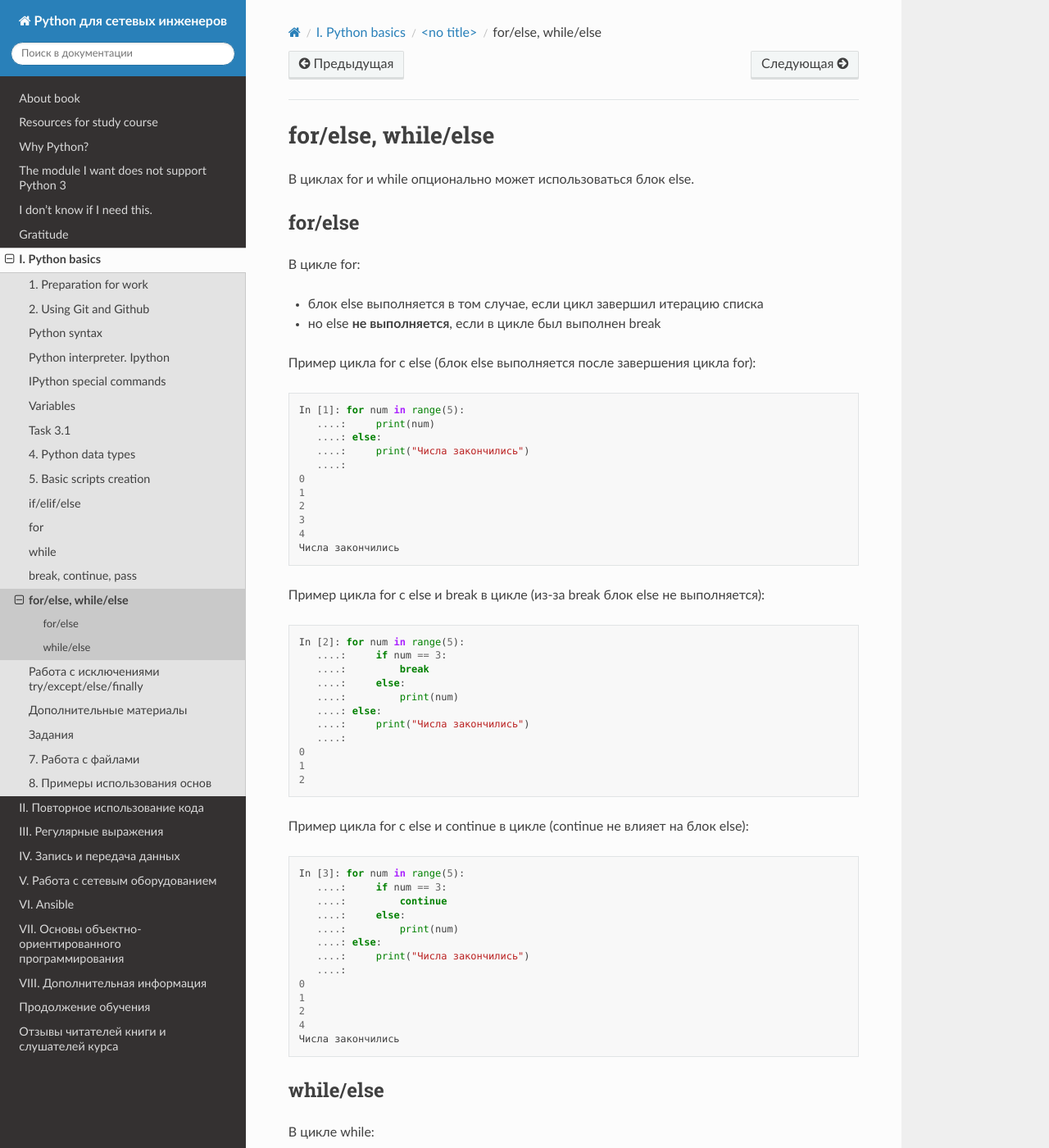
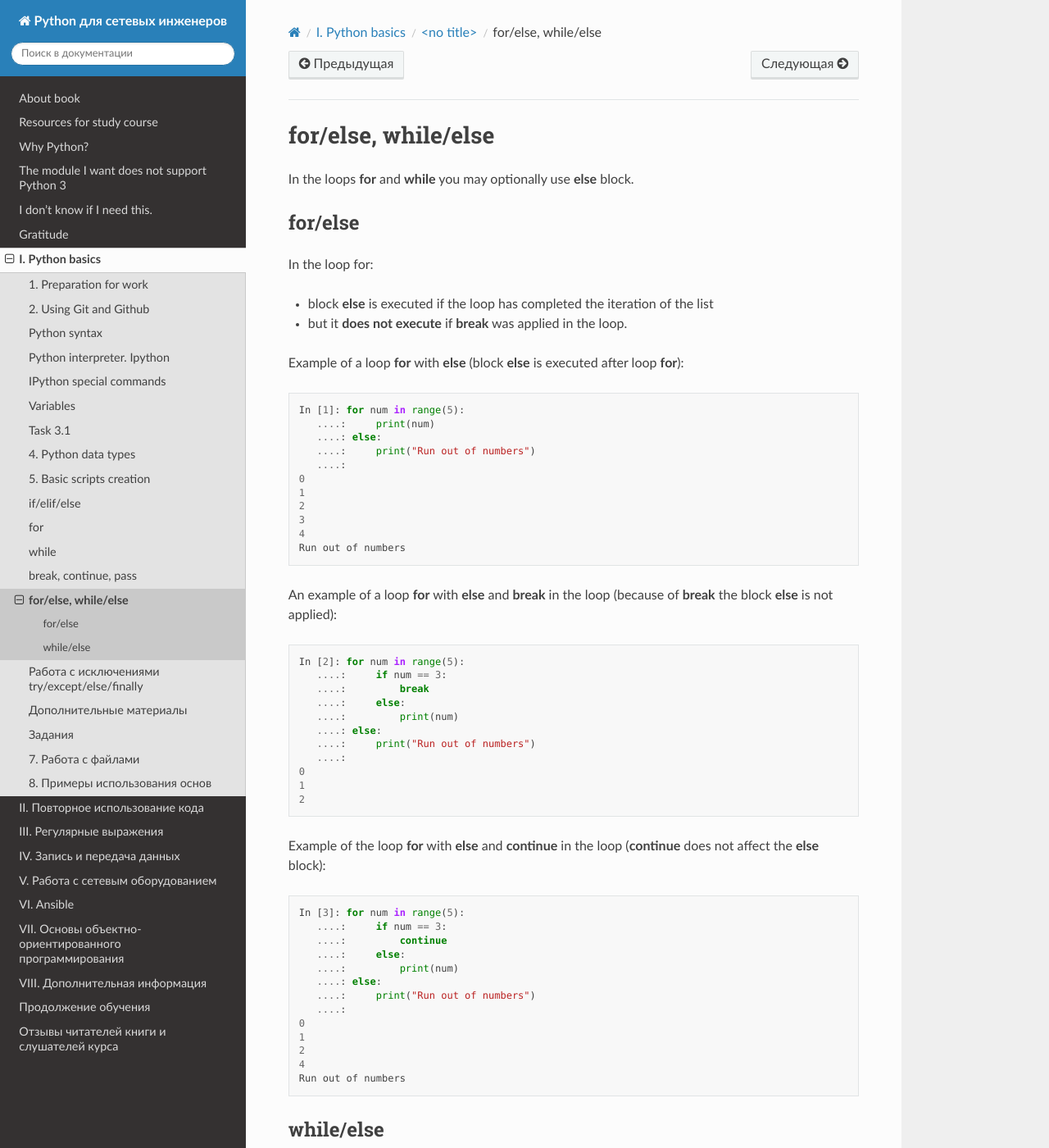
Before and after one commit to Aidar5/nattoeng, a Sphinx documentation site: the page built from docs/source/book/06_control_structures/5_for_while_else.rst, in a window 1280 px wide and 1400 px high. Shown: the whole window at 82% size. Built offline with Sphinx 7.4.7 and the Read the Docs theme 2.0.0, drawn with Linux system fonts in a browser that asks for light colours; pages that are not in the unit, such as notebooks, are missing from menus; some of the changed text lies outside the part shown.

Commit message:
Update 5_for_while_else.rst

```diff
--- a/docs/source/book/06_control_structures/5_for_while_else.rst
+++ b/docs/source/book/06_control_structures/5_for_while_else.rst
@@ -1,35 +1,33 @@
 for/else, while/else
 --------------------
 
-В циклах for и while опционально может использоваться блок else.
+In the loops **for** and **while** you may optionally use **else** block.
 
 for/else
 ~~~~~~~~
 
-В цикле for:
+In the loop for:
 
-* блок else выполняется в том случае, если цикл завершил итерацию списка
-* но else **не выполняется**, если в цикле был выполнен break
+* block **else** is executed if the loop has completed the iteration of the list
+* but it **does not execute** if **break** was applied in the loop.
 
-Пример цикла for с else (блок else выполняется после завершения цикла
-for):
+Example of a loop **for** with **else** (block **else** is executed after loop **for**):
 
 .. code:: python
 
     In [1]: for num in range(5):
        ....:     print(num)
        ....: else:
-       ....:     print("Числа закончились")
+       ....:     print("Run out of numbers")
        ....:
     0
     1
     2
     3
     4
-    Числа закончились
+    Run out of numbers
 
-Пример цикла for с else и break в цикле (из-за break блок else не
-выполняется):
+An example of a loop **for** with **else** and **break** in the loop (because of **break** the block **else** is not applied):
 
 .. code:: python
 
@@ -39,14 +37,13 @@ for):
        ....:     else:
        ....:         print(num)
        ....: else:
-       ....:     print("Числа закончились")
+       ....:     print("Run out of numbers")
        ....:
     0
     1
     2
 
-Пример цикла for с else и continue в цикле (continue не влияет на блок
-else):
+Example of the loop **for** with **else** and **continue** in the loop (**continue** does not affect the **else** block):
 
 .. code:: python
 
@@ -56,24 +53,23 @@ else):
        ....:     else:
        ....:         print(num)
        ....: else:
-       ....:     print("Числа закончились")
+       ....:     print("Run out of numbers")
        ....:
     0
     1
     2
     4
-    Числа закончились
+    Run out of numbers
 
 while/else
 ~~~~~~~~~~
 
-В цикле while:
+In the loop while:
 
-* блок else выполняется в том случае, если цикл завершил итерацию списка
-* но else **не выполняется**, если в цикле был выполнен break
+* block **else** is executed if the loop has completed the iteration of the list
+* but it **does not execute** if **break** was applied in the loop.
 
-Пример цикла while с else (блок else выполняется после завершения цикла
-while):
+Example of a loop **while** with **else** (the block **else** runs after the loop **while**):
 
 .. code:: python
 
@@ -91,8 +87,7 @@ while):
     4
     Конец
 
-Пример цикла while с else и break в цикле (из-за break блок else не
-выполняется):
+An example of a loop **while** with **else** and **break** in a loop (because of the **break** the block **else** is not applied):
 
 .. code:: python
 
```
